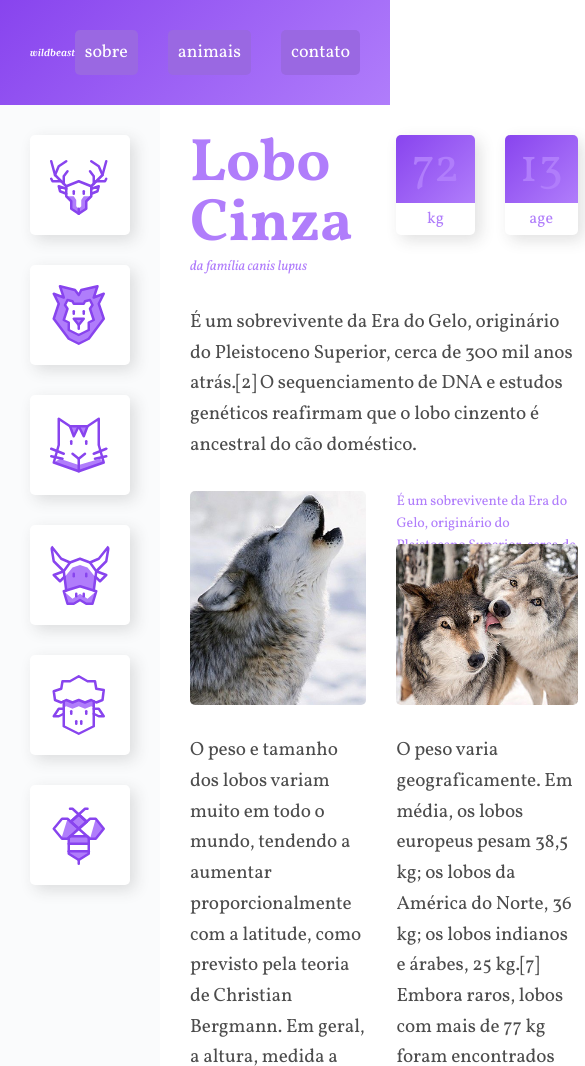
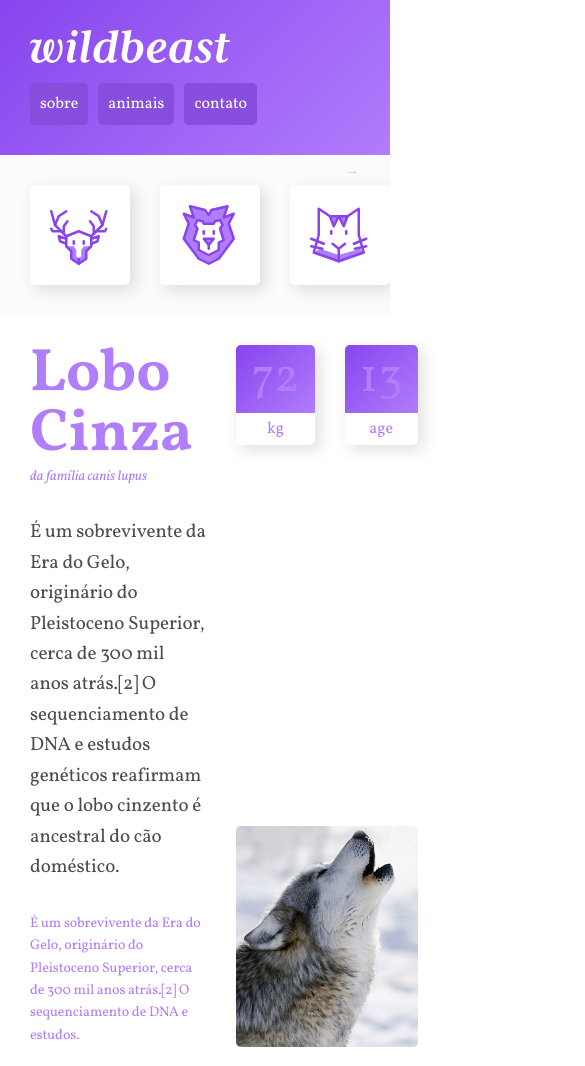
Before and after one commit to FaKeBx/grid-css, a plain HTML site: page index.html in a window 390 px wide. Shown: the top 1066 px of the page, 585 px wide, since content can reach past the window. Drawn offline with Linux system fonts and the light colour scheme.

Commit message:
site quase finalizado. Falta o responsivo da main

```diff
--- a/css/footer.css
+++ b/css/footer.css
@@ -10,9 +10,18 @@
   margin: 0px auto;
 }
 
+@keyframes seta {
+  from {
+    right: 30px;
+  }
+  to {
+    right: 20px;
+  }
+}
+
 @media (max-width: 1200px) {
   .estrutura {
-    grid-template-columns: minmax(160px, 1fr) 3fr;
+    grid-template-columns: 1fr 4fr;
   }
 
   .anuncio-container {
@@ -24,7 +33,62 @@
   .anuncio-lista {
     grid-template-columns: 1fr 1fr;
   }
+
   .sidenav {
     grid-row: span 2;
   }
 }
+
+@media (max-width: 760px) {
+  .estrutura {
+    grid-template-columns: 100%;
+    grid-template-rows: 160px 1fr;
+  }
+
+  main {
+    grid-template-columns: auto;
+  }
+
+  header {
+    grid-template-columns: 1fr;
+    gap: 20px;
+  }
+
+  .menu-lista {
+    gap: 10px;
+  }
+
+  .menu-lista a {
+    font-size: 1rem;
+    background-color: #874ddd;
+  }
+
+  .sidenav {
+    grid-row: 1;
+    overflow-x: auto;
+    align-self: flex-start;
+    position: relative;
+  }
+
+  .sidenav::before {
+    content: "→";
+    position: absolute;
+    top: 5px;
+    right: 30px;
+    color: #d1d2d3;
+    animation: seta 0.5s ease-in 0s infinite alternate;
+  }
+
+  .sidenav-lista {
+    display: flex;
+    gap: 30px;
+  }
+
+  .sidenav-item {
+    margin: 0px;
+  }
+
+  .anuncio-container {
+    grid-column: 1;
+  }
+}
--- a/css/global.css
+++ b/css/global.css
@@ -26,7 +26,7 @@ a {
 }
 
 p {
-  font-size: 1.2rem;
+  font-size: 1.19rem;
   line-height: 1.6;
   letter-spacing: -0.005rem;
   color: rgba(0, 0, 0, 0.7);
--- a/css/main.css
+++ b/css/main.css
@@ -53,20 +53,21 @@ main {
 }
 
 .descricao {
-  grid-column: 1 /3;
+  grid-column: 1 / -1;
+}
+
+.imagem-1 {
+  grid-row: span 2;
+  align-self: end;
 }
 
 .descricao-roxa {
-  grid-column: 2;
-  grid-row: 3;
   font-size: 0.875rem;
   color: #b07dfb;
-  max-width: 16rem;
+  max-width: 14rem;
 }
 
 .imagem-descricao-roxa {
-  grid-column: 2;
-  grid-row: 3;
   align-self: end;
 }
 
@@ -74,7 +75,6 @@ main {
   grid-column: span 2;
   background: linear-gradient(135deg, #8844ee, #b07dfb);
   box-shadow: 5px 5px 15px 0px rgb(44 44 44 / 15%);
-
   border-radius: 5px;
   padding: 30px;
 }
--- a/css/sidenav.css
+++ b/css/sidenav.css
@@ -21,6 +21,18 @@
   border-radius: 5px;
 }
 
+.sidenav-item a {
+  display: block;
+  min-width: 60px;
+  max-width: 100px;
+  margin: 0 auto 30px auto;
+  background: white;
+  padding: 20px;
+  border-radius: 5px;
+  box-shadow: 5px 5px 15px 0px rgb(44 44 44 / 15%);
+  transition: 0.1s ease-out;
+}
+
 .sidenav-item:hover {
   background-color: #b07dfb;
   transition: 0.1s ease-out;
--- a/index.html
+++ b/index.html
@@ -63,7 +63,7 @@
         sequenciamento de DNA e estudos genéticos reafirmam que o lobo cinzento é ancestral do cão doméstico.
       </p>
 
-      <img src="/images/wolf1.jpg" alt="Lobo uivando">
+      <img class="imagem-1" src="/images/wolf1.jpg" alt="Lobo uivando">
 
 
       <p class="descricao-roxa">É um sobrevivente da Era do Gelo, originário do Pleistoceno Superior, cerca de 300 mil
```
